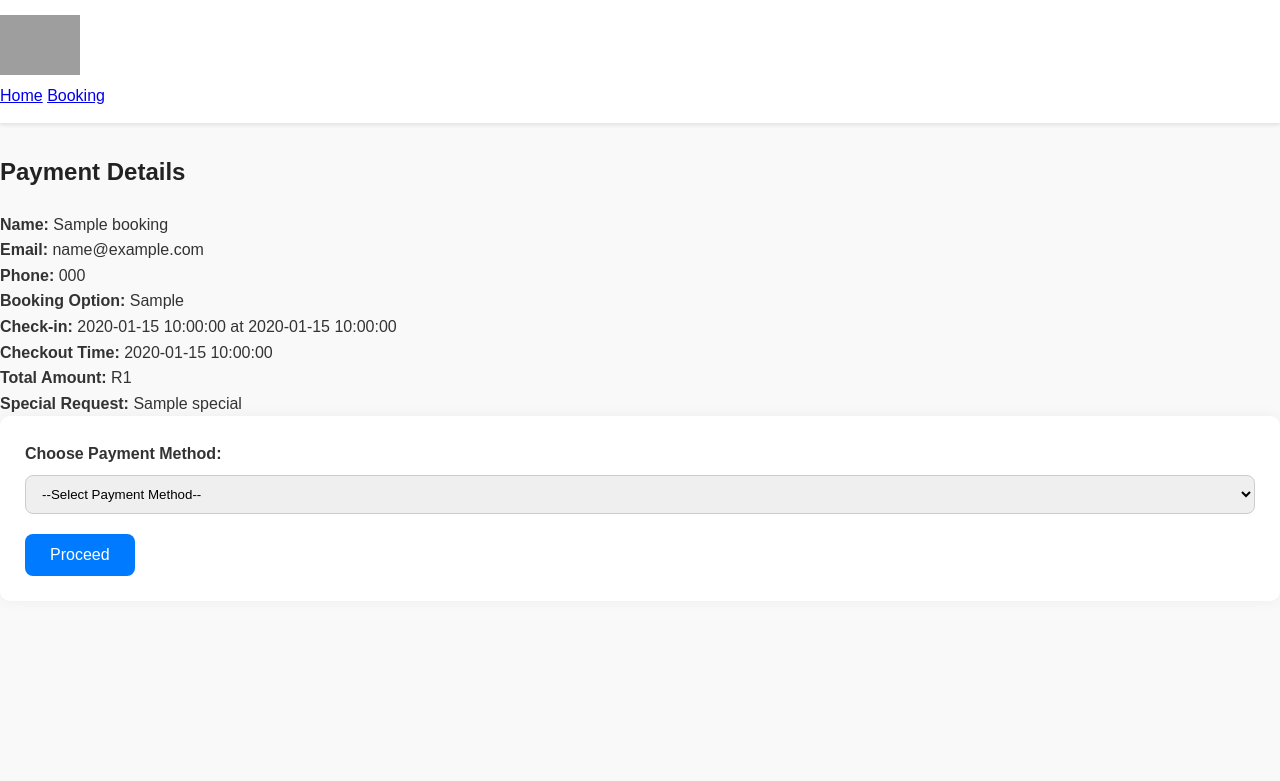
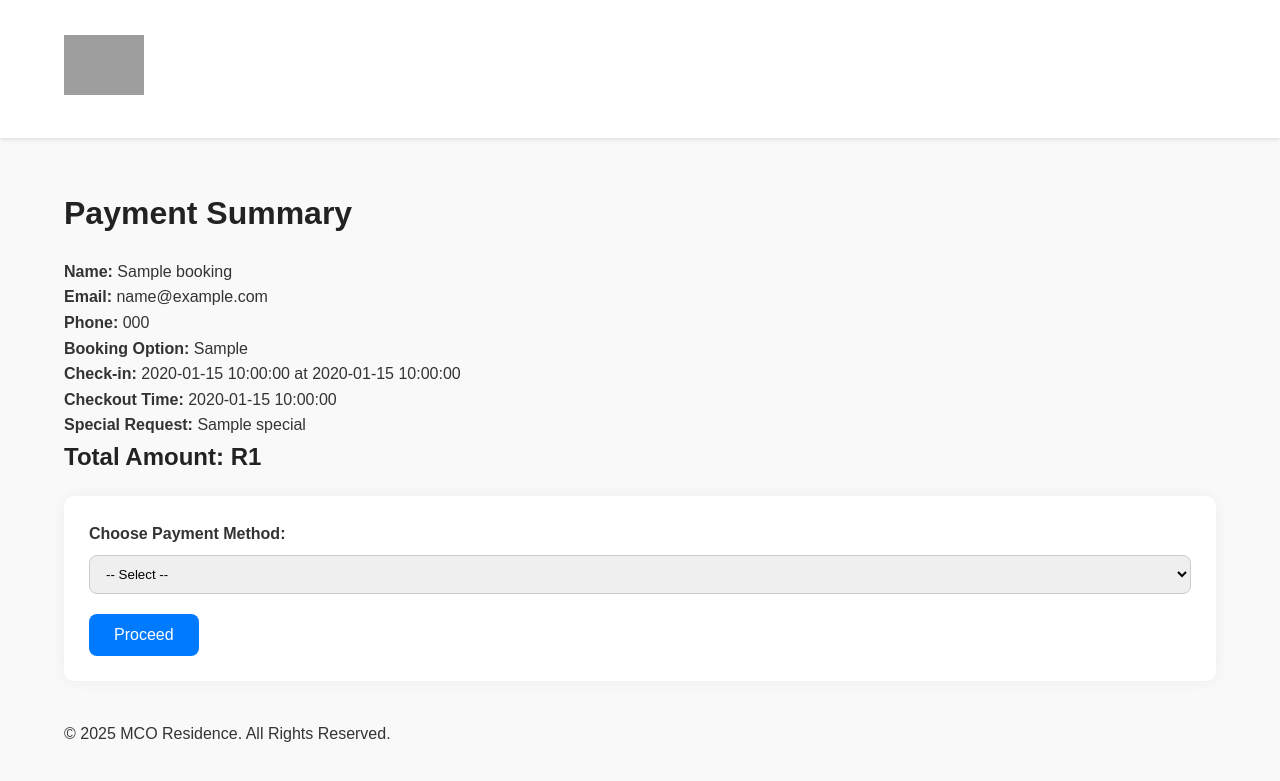
Before and after one commit to TtBuoyPta97/MCO-RESIDENCE, a Flask app: template templates/payment.html in a window 1280 px wide. Shown: the top 781 px of the page. Run offline with Flask 3, Linux system fonts and the light colour scheme; the template is opened without the code that fills it: most values are stand-ins (such as "Sample title", 1, 10 or a date in 2020); grey boxes are pictures that could not be loaded.

Commit message:
Update payment.html

```diff
--- a/templates/payment.html
+++ b/templates/payment.html
@@ -3,21 +3,22 @@
 <head>
     <meta charset="UTF-8">
     <title>Payment - MCO Residence</title>
-    <link rel="stylesheet" href="{{ url_for('static', filename='css/styleii.css') }}">
+    <link rel="stylesheet" href="{{ url_for('static', filename='styleii.css') }}">
 </head>
 <body>
-    <header class="header">
-        <img src="{{ url_for('static', filename='mco landscape.jpeg') }}" alt="MCO Residence Logo" class="logo">
-        <nav>
-            <a href="{{ url_for('index') }}">Home</a>
-            <a href="{{ url_for('booking') }}">Booking</a>
-        </nav>
+
+    <!-- Header -->
+    <header>
+        <div class="container">
+            <img src="{{ url_for('static', filename='mco landscape.jpeg') }}" alt="MCO Residence Logo" class="logo">
+        </div>
     </header>
 
-    <section class="payment-container">
-        <h1>Payment Details</h1>
+    <!-- Main Content -->
+    <main class="container">
+        <h1>Payment Summary</h1>
 
-        <div class="summary">
+        <div class="card">
             <p><strong>Name:</strong> {{ booking.name }}</p>
             <p><strong>Email:</strong> {{ booking.email }}</p>
             <p><strong>Phone:</strong> {{ booking.phone }}</p>
@@ -25,52 +26,66 @@
             <p><strong>Check-in:</strong> {{ booking.checkin_date }} at {{ booking.checkin_time }}</p>
 
             {% if booking.booking_option == 'night' %}
-                <p><strong>Checkout:</strong> Next day before 11:00 AM</p>
+            <p><strong>Checkout:</strong> Next Day before 11:00 AM</p>
             {% else %}
-                <p><strong>Checkout Time:</strong> {{ booking.checkout_time }}</p>
+            <p><strong>Checkout Time:</strong> {{ booking.checkout_time }}</p>
             {% endif %}
 
-            <p><strong>Total Amount:</strong> R{{ booking.total_amount }}</p>
-
             {% if booking.pickup == 'yes' %}
-                <p><strong>Pickup Location:</strong> {{ booking.pickup_location }}</p>
+            <p><strong>Pickup Location:</strong> {{ booking.pickup_location }}</p>
             {% endif %}
 
             {% if booking.special %}
-                <p><strong>Special Request:</strong> {{ booking.special }}</p>
+            <p><strong>Special Request:</strong> {{ booking.special }}</p>
             {% endif %}
+
+            <h2>Total Amount: R{{ booking.total_amount }}</h2>
         </div>
 
-        <form action="{{ url_for('payment') }}" method="POST" enctype="multipart/form-data" class="payment-form">
+        <form action="{{ url_for('payment') }}" method="post" enctype="multipart/form-data" class="payment-form">
+
             <label for="payment_method">Choose Payment Method:</label>
-            <select name="payment_method" id="payment_method" required onchange="toggleProofUpload()">
-                <option value="">--Select Payment Method--</option>
+            <select name="payment_method" id="payment_method" required onchange="toggleManualPayment()">
+                <option value="">-- Select --</option>
                 <option value="online">Online Payment (PayFast)</option>
                 <option value="manual">Manual Payment (Bank Transfer)</option>
             </select>
 
-            <div id="manual-payment" style="display:none; margin-top:20px;">
-                <p><strong>Bank Details:</strong><br>
-                Amangcikwa Holdings PTY Ltd.<br>
-                Account No: 10233031039<br>
-                Bank: Standard Bank</p>
+            <div id="manual_payment_details" style="display: none; margin-top: 20px;">
+                <h3>Bank Details:</h3>
+                <p><strong>Bank:</strong> Standard Bank</p>
+                <p><strong>Account Name:</strong> Amangcikwa Holdings PTY Ltd.</p>
+                <p><strong>Account Number:</strong> 10233031039</p>
+                <p><strong>Branch Code:</strong> (if needed) - 051001</p>
 
-                <label for="proof">Upload Proof of Payment:</label>
-                <input type="file" name="proof" id="proof" accept=".jpg,.jpeg,.png,.pdf">
+                <label for="proof" style="margin-top: 15px;">Upload Proof of Payment:</label>
+                <input type="file" name="proof" id="proof" accept="image/*,application/pdf" required>
+
+                <div class="confirm-checkbox">
+                    <input type="checkbox" id="confirm_manual" required>
+                    <label for="confirm_manual">I confirm I have made the manual payment.</label>
+                </div>
             </div>
 
             <button type="submit" class="btn">Proceed</button>
         </form>
-    </section>
+    </main>
+
+    <!-- Footer -->
+    <footer>
+        <div class="container">
+            <p>&copy; 2025 MCO Residence. All Rights Reserved.</p>
+        </div>
+    </footer>
 
     <script>
-        function toggleProofUpload() {
-            const paymentMethod = document.getElementById('payment_method').value;
-            const manualPaymentSection = document.getElementById('manual-payment');
+        function toggleManualPayment() {
+            var paymentMethod = document.getElementById('payment_method').value;
+            var manualSection = document.getElementById('manual_payment_details');
             if (paymentMethod === 'manual') {
-                manualPaymentSection.style.display = 'block';
+                manualSection.style.display = 'block';
             } else {
-                manualPaymentSection.style.display = 'none';
+                manualSection.style.display = 'none';
             }
         }
     </script>
```
